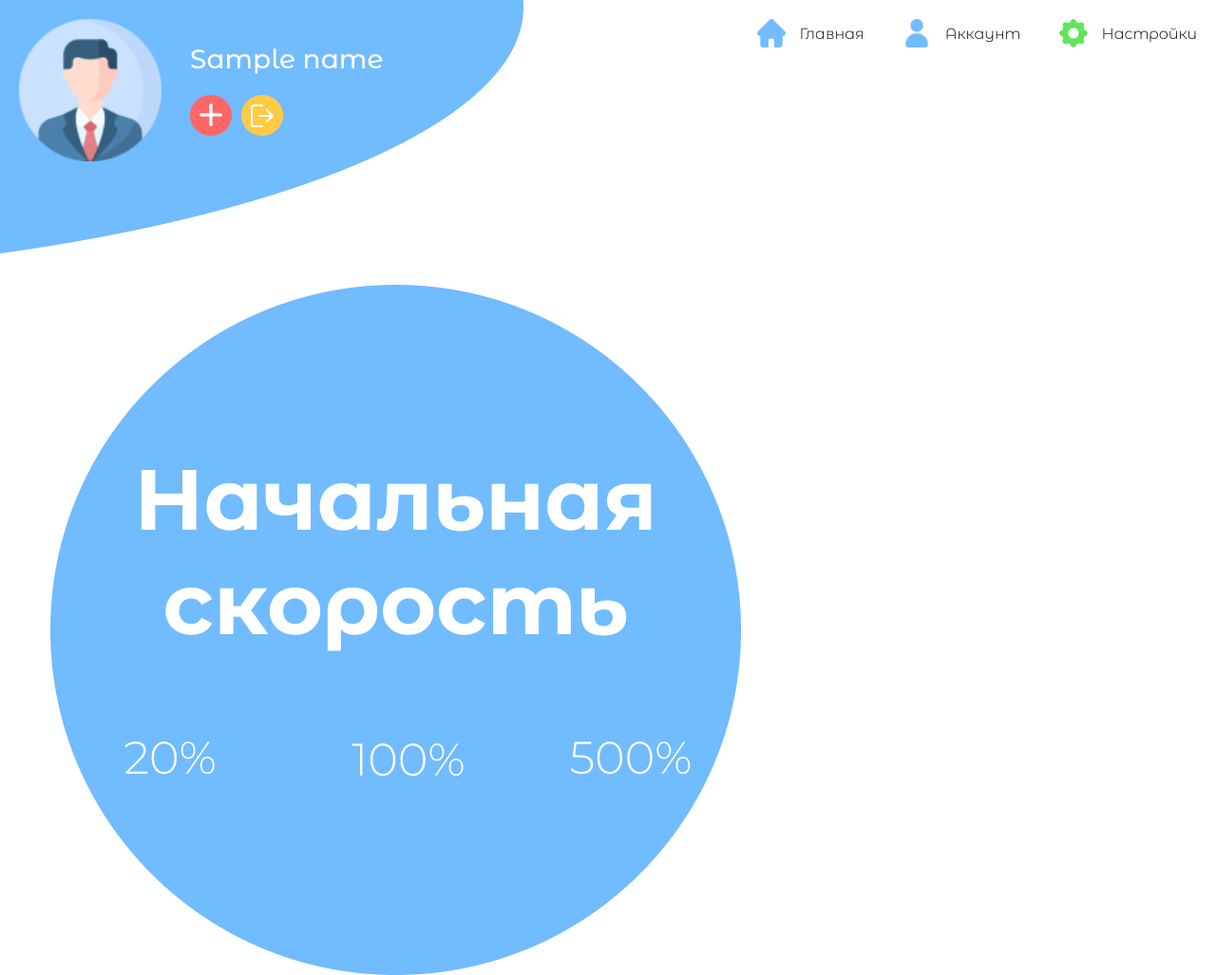
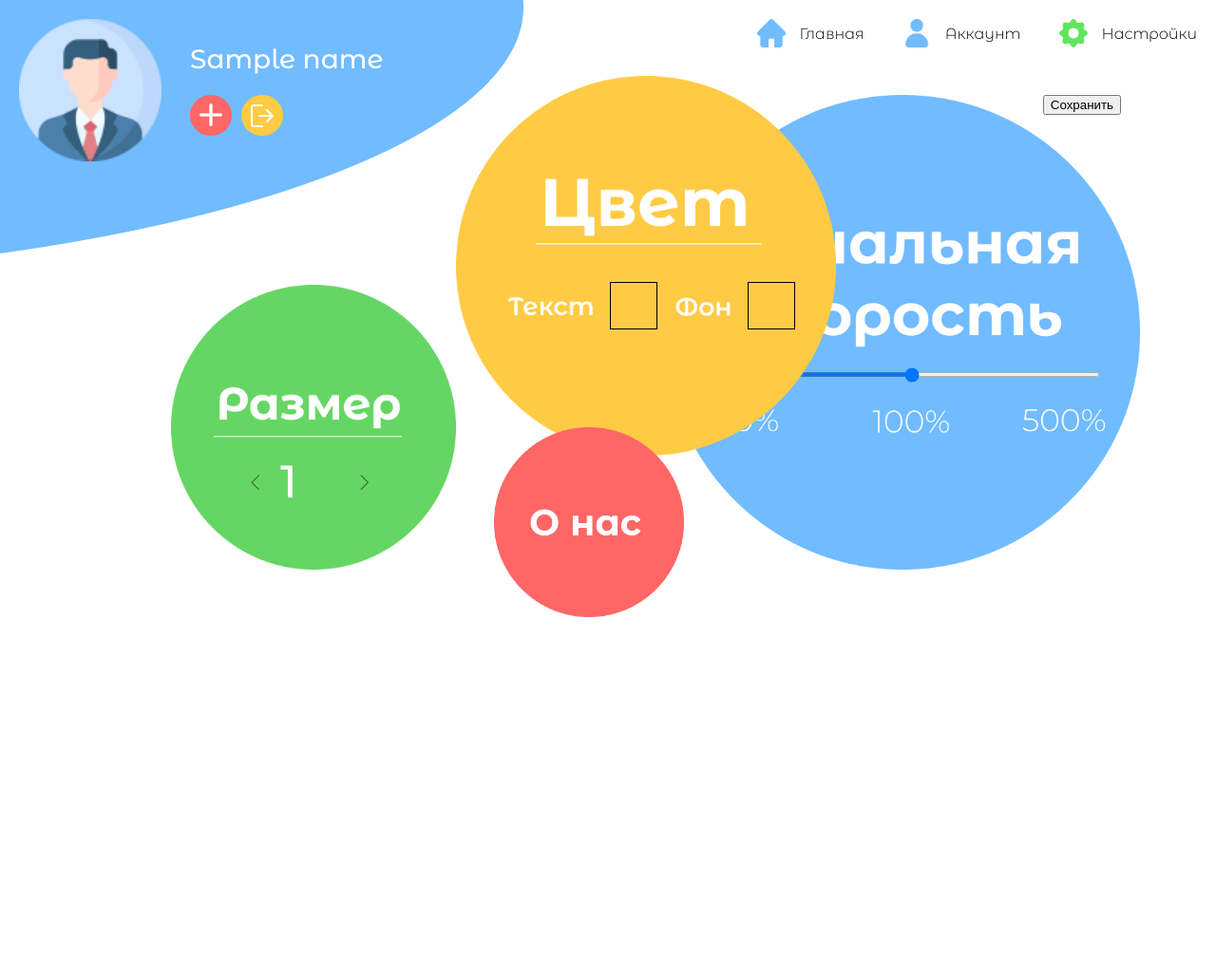
Before and after one commit to siberianbearofficial/teleprompter-web, a Flask app: template templates/settings.html in a window 1280 px wide. Shown: the whole page at 95% size. After the commit the page ends 650 px from the top, so only its background shows below. Run offline with Flask 2, Linux system fonts and the light colour scheme; the template is opened without the code that fills it: most values are stand-ins (such as "Sample title", 1, 10 or a date in 2020); some libraries are stand-ins or nearby versions.

Commit message:
Settings page is ready

```diff
--- a/static/css/main.css
+++ b/static/css/main.css
@@ -199,6 +199,83 @@ header li img {
 
 .start-speed-circle {
   position: absolute;
-  top: 300px;
-  right: 500px;
+  top: 100px;
+  right: 80px;
+  width: 500px;
+  height: 500px;
 }
+
+.color-circle {
+  position: absolute;
+  left: 480px;
+  top: 80px;
+  width: 400px;
+  height: 400px;
+}
+
+.size-circle {
+  position: absolute;
+  left: 180px;
+  top:300px;
+  width: 300px;
+  height: 300px;
+}
+
+.about-circle {
+  position: absolute;
+  top: 450px;
+  right: 560px;
+  width: 200px;
+  height: 200px;
+}
+
+#textColorDiv {
+  position: absolute;
+  left: 640px;
+  top: 295px;
+}
+
+#bgColorDiv {
+  position: absolute;
+  left: 785px;
+  top: 295px;
+}
+
+#speed {
+  position: absolute;
+  top: 390px;
+  right: 120px;
+  width: 400px;
+  height: 5px;
+}
+
+.size-text {
+  position: absolute;
+  left: 295px;
+  top:495px;
+  font-family: Montserrat Alternates Medium;
+  font-size: 48px;
+  color: white;
+}
+
+#textSize {
+  display: none;
+}
+
+.size-right-arrow {
+  position: absolute;
+  left: 375px;
+  top: 500px;
+}
+
+.size-left-arrow {
+  position: absolute;
+  left: 260px;
+  top: 500px;
+}
+
+.settings-save-button {
+  position: absolute;
+  right: 100px;
+  top: 100px;
+}
--- a/templates/base.html
+++ b/templates/base.html
@@ -10,6 +10,10 @@
 </head>
 <body>
   <header>
+
+    <!-- To stop drag functions of browser on images -->
+    <!-- Use: ondrag="return false" ondragdrop="return false" ondragstart="return false" -->
+
     <img class="header-main-circle" src="{{url_for('static', filename='images/ellipse-9.png')}}" ondrag="return false" ondragdrop="return false" ondragstart="return false"></img>
     <img src="{% if downloaded %}{{url_for('static', filename='images/avatar.jpeg')}}{% else %}{{url_for('static', filename='images/avatar-guest.jpeg')}}{% endif %}" class="avatar"></img>
     <div class="username">{{name}}</div>
@@ -28,5 +32,31 @@
     </ul>
   </header>
 {% block body %}{% endblock %}
+<!-- Scripts: -->
+<script src="https://www.gstatic.com/firebasejs/8.6.7/firebase-app.js"></script>
+<script src="https://www.gstatic.com/firebasejs/8.6.7/firebase-analytics.js"></script>
+<script src="https://www.gstatic.com/firebasejs/8.6.7/firebase-storage.js"></script>
+
+<script>
+  // Your web app's Firebase configuration
+  // For Firebase JS SDK v7.20.0 and later, measurementId is optional
+  var firebaseConfig = {
+    apiKey: "AIzaSyA3ZYaV-3uJmusX3-nfV71CT5pbjyLqbtY",
+    authDomain: "teleprompterandroidjava.firebaseapp.com",
+    databaseURL: "https://teleprompterandroidjava-default-rtdb.europe-west1.firebasedatabase.app",
+    projectId: "teleprompterandroidjava",
+    storageBucket: "teleprompterandroidjava.appspot.com",
+    messagingSenderId: "300471537841",
+    appId: "1:300471537841:web:de99d6f9e4316faeddd290",
+    measurementId: "G-Y3RVRFQ01W"
+  };
+  // Initialize Firebase
+  firebase.initializeApp(firebaseConfig);
+  firebase.analytics();
+</script>
+<script type="text/javascript">
+var defaultStorage = firebase.storage();
+</script>
+{% block scripts %}{% endblock %}
 </body>
 </html>
--- a/templates/edit.html
+++ b/templates/edit.html
@@ -17,7 +17,9 @@
     </div>
   </div>
 </div>
+{% endblock %}
 
+{% block scripts %}
 <script src="https://cdn.tiny.cloud/1/r55dmb7tylbap7uwxto0jlsvcn6z3uy29kieq6ujtxejkzyi/tinymce/5/tinymce.min.js" referrerpolicy="origin"></script>
 <script>
   tinymce.init({
--- a/templates/profile.html
+++ b/templates/profile.html
@@ -14,6 +14,9 @@
       <button class="mt-2 w-100 btn btn-lg btn-primary" type="submit">Сохранить изменения</button>
     </form>
   </div>
+{% endblock %}
+
+{% block scripts %}
   <!-- Scripts: -->
   <script type="text/javascript">
     document.getElementsByClassName("account-button-img")[0].src = "{{url_for('static', filename='images/account-button-active.png')}}"
--- a/templates/settings.html
+++ b/templates/settings.html
@@ -1,18 +1,34 @@
 {% extends 'base.html' %} {% block title %}Настройки{% endblock %} {% block body %}
 <form method="post">
+
 <!-- Speed: -->
-<img class="start-speed-circle" src="{{url_for('static', filename='images/start-speed-circle.png')}}">
+<img class="start-speed-circle" src="{{url_for('static', filename='images/start-speed-circle.png')}}" ondrag="return false" ondragdrop="return false" ondragstart="return false">
 <input type="range" min="1" max="100" class="form-control" id="speed" name="speed" value="{{speed}}">
+
 <!-- Size: -->
+<img class="size-circle" src="{{url_for('static', filename='images/size-circle.png')}}" ondrag="return false" ondragdrop="return false" ondragstart="return false">
+<div class="size-text">{{textSize}}</div>
+<img class="size-left-arrow" onclick="decreaseTextSize()" src="{{url_for('static', filename='images/size-left-arrow.png')}}" ondrag="return false" ondragdrop="return false" ondragstart="return false">
+<img class="size-right-arrow" onclick="increaseTextSize()" src="{{url_for('static', filename='images/size-right-arrow.png')}}" ondrag="return false" ondragdrop="return false" ondragstart="return false">
 <input type="number" class="form-control" id="textSize" name="textSize" value="{{textSize}}">
+
+<!-- Colors: -->
+<img class="color-circle" src="{{url_for('static', filename='images/color-circle.png')}}" ondrag="return false" ondragdrop="return false" ondragstart="return false">
+
 <!-- Text color: -->
 <input type="range" min="1" max="24" class="form-control" id="textColor" name="textColor" value="{{textColor}}">
 <div id="textColorDiv" class="colorPickerDiv" data-modal="modal_1" onclick="openTxt()"></div>
+
 <!-- Background color: -->
 <input type="range" min="1" max="24" value="{{bgColor}}" class="form-control" id="bgColor" name="bgColor">
 <div id="bgColorDiv" class="colorPickerDiv" data-modal="modal_1" onclick="openBg()"></div>
+
+<!-- About: -->
+<a href="/about"><img class="about-circle" src="{{url_for('static', filename='images/about-circle.png')}}" ondrag="return false" ondragdrop="return false" ondragstart="return false"></a>
+
 <!-- Submit button: -->
-<button type="submit">Сохранить</button>
+<button type="submit" class="settings-save-button">Сохранить</button>
+
 </form>
 
 <!-- Popup blocks -->
@@ -101,13 +117,17 @@
       </td>
     </tr>
 </div>
+{% endblock %}
 
+{% block scripts %}
 <!-- Scripts -->
 <script type="text/javascript">
 textColorDiv = document.getElementById("textColorDiv");
 bgColorDiv = document.getElementById("bgColorDiv");
 textColor = document.getElementById("textColor");
 bgColor = document.getElementById("bgColor");
+textSizeDiv = document.getElementsByClassName("size-text")[0];
+textSize = document.getElementById("textSize");
 console.log(textColorDiv);
 console.log(bgColorDiv);
 
@@ -120,6 +140,25 @@ function openBg() {
 
 function openTxt() {
   open(0);
+}
+
+function increaseTextSize() {
+  changeTextSize(true);
+}
+
+function decreaseTextSize() {
+  changeTextSize(false);
+}
+
+function changeTextSize(inc) {
+  var textSizeValue = Number(textSizeDiv.innerHTML);
+  if (inc) {
+    textSizeValue++;
+  } else {
+    textSizeValue--;
+  }
+  textSizeDiv.innerHTML = textSizeValue;
+  textSize.value = textSizeValue;
 }
 
 function open(i) {
```
Also changed, not shown: templates/index.html (+2 -22 lines), static/images/about-circle.png (added), static/images/color-circle.png (added), static/images/size-circle.png (added), static/images/size-left-arrow.png (added), static/images/size-right-arrow.png (added).
